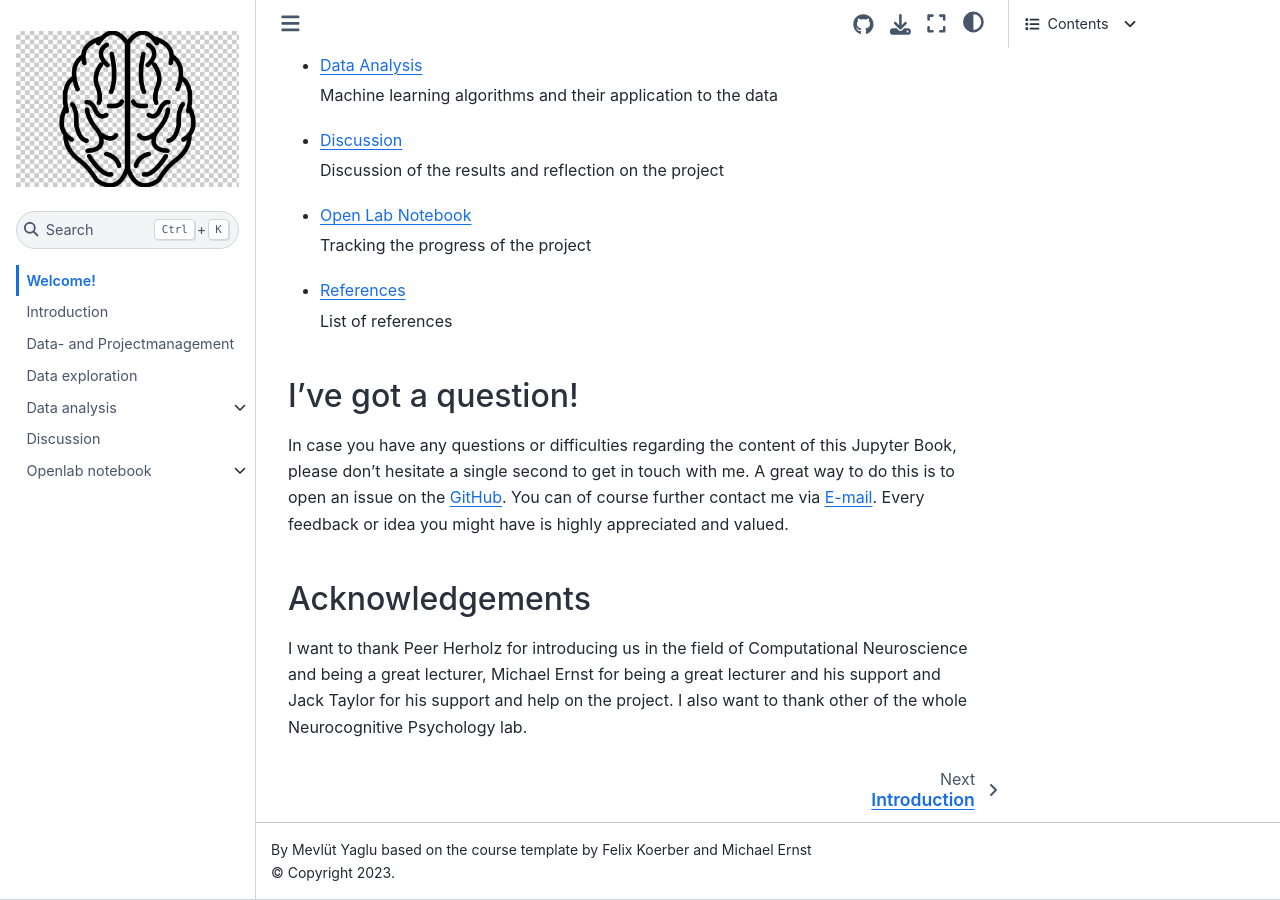
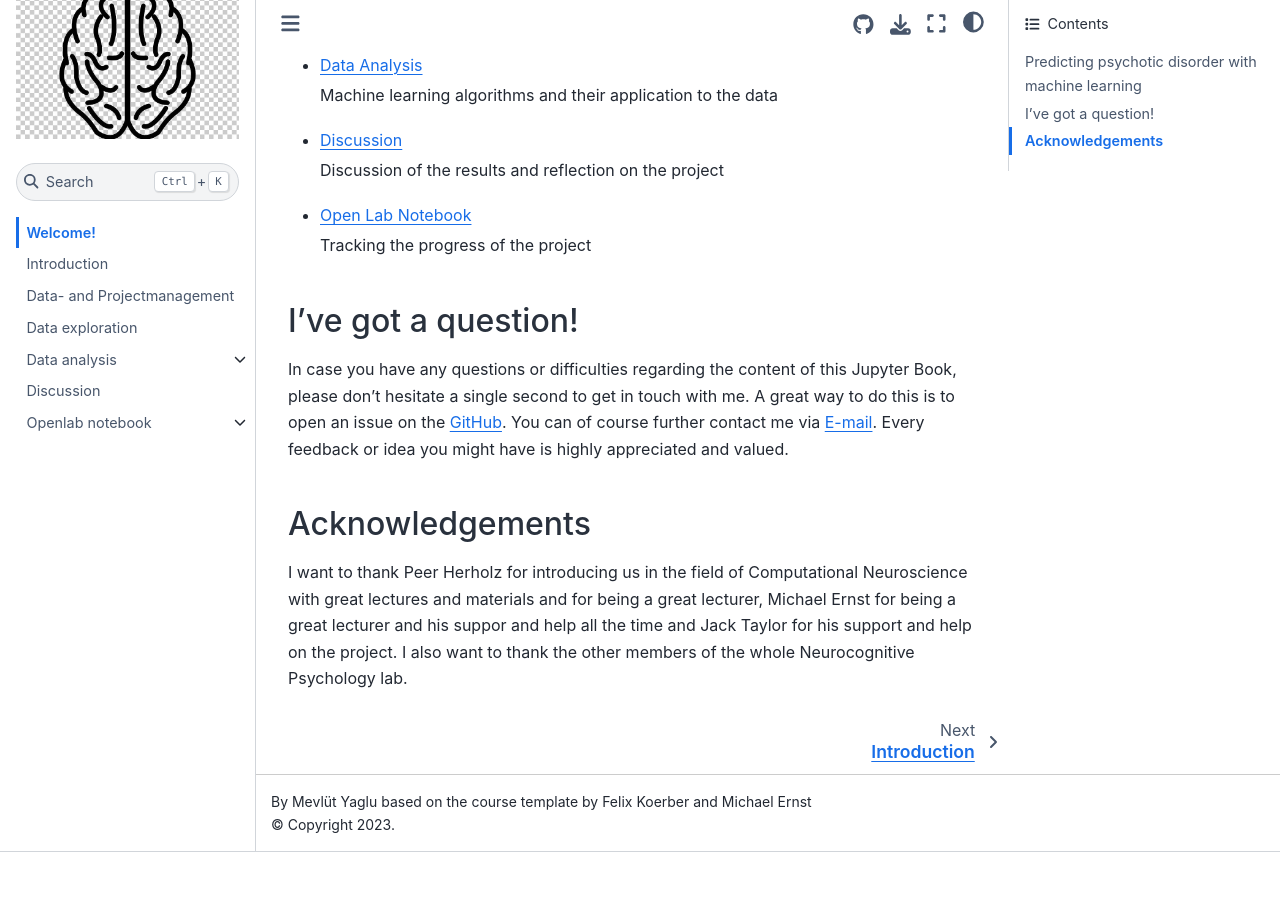
Before and after one commit to mello-y/MSc5_research_project, a Jupyter Book: the page built from content/index.md, in a window 1280 px wide and 900 px high, scrolled down 691 px. Built offline with Jupyter Book 1.0.4 settings and Sphinx 7.4.7 and the Sphinx Book theme 1.1.4, drawn with Linux system fonts in a browser that asks for light colours; after the commit the page ends 1543 px from its top, so only the background shows below that; some of the changed text lies outside the part shown.

Commit message:
adjustments

`````diff
--- a/content/index.md
+++ b/content/index.md
@@ -8,12 +8,6 @@
 ```
 
 # Welcome!
-
-````{margin}
-```{warning}
-These pages are currently under construction and will be updated continuously.
-Please visit these pages again in the next few weeks for further information.
-````
 
 Hello everyone and welcome to the documentation of the research project "Predicting psychotic disorder with machine learning" in the Neurocognitive Psychology lab at the Goethe University Frankfurt conducted within the psychology master.
 
@@ -47,16 +41,11 @@
 
    Tracking the progress of the project
 
-* [References](https://mello-y.github.io/MSc5_research_project/general_information/References.html)
-
-   List of references
-
 
 ## I've got a question!
 
 In case you have any questions or difficulties regarding the content of this Jupyter Book, please don’t hesitate a single second to get in touch with me. A great way to do this is to open an issue on the [GitHub](https://github.com/mello-y/MSc5_research_project). You can of course further contact me via [E-mail](Mevluet.yaglu@psych.uni-frankfurt.de). Every feedback or idea you might have is highly appreciated and valued.
 
-
 ## Acknowledgements
 
-I want to thank Peer Herholz for introducing us in the field of Computational Neuroscience and being a great lecturer, Michael Ernst for being a great lecturer and his support and Jack Taylor for his support and help on the project. I also want to thank other of the whole Neurocognitive Psychology lab.
+I want to thank Peer Herholz for introducing us in the field of Computational Neuroscience with great lectures and materials and for being a great lecturer, Michael Ernst for being a great lecturer and his suppor and help all the time and Jack Taylor for his support and help on the project. I also want to thank the other members of the whole Neurocognitive Psychology lab.
`````
